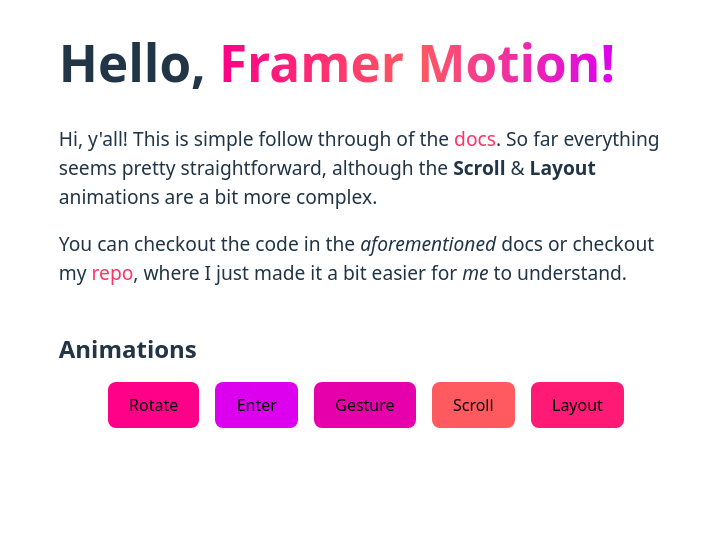
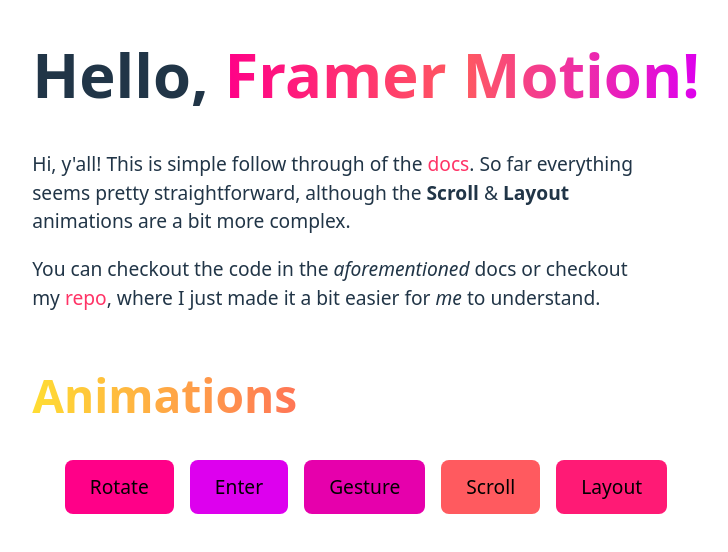
Before and after one commit to JoleneKearse/framer-motion, a React (Vite) app: page / in a window 1280 px wide. Shown: the top 552 px of the page, without its empty margins (274-1002 px from the left). Built offline with nearby package versions, Linux system fonts and the light colour scheme.

Commit message:
feat: add scroll into view when buttons clicked

```diff
--- a/src/App.tsx
+++ b/src/App.tsx
@@ -1,4 +1,4 @@
-import { useState } from "react";
+import { useState, useRef, useEffect } from "react";
 
 import ButtonsBox from "./components/ButtonsBox";
 import Button from "./components/Button";
@@ -13,9 +13,21 @@
 
 export default function App() {
   const [activeAction, setActiveAction] = useState<Action>(null);
+  const animationBoxRef = useRef<HTMLDivElement>(null);
+
   const handleClick = (action: ActionType) => {
     setActiveAction(action);
   };
+
+  // Scroll to animation box when activeAction changes
+  useEffect(() => {
+    if (activeAction && animationBoxRef.current) {
+      animationBoxRef.current.scrollIntoView({
+        behavior: "smooth",
+        block: "start",
+      });
+    }
+  }, [activeAction]);
 
   return (
     <>
@@ -47,7 +59,7 @@
         , where I just made it a bit easier for <i>me</i> to understand.
       </p>
       <main>
-        <h2>Animations</h2>
+        <h2 className="subtitle-gradient-1">Animations</h2>
         <ButtonsBox>
           <Button
             label="Rotate"
@@ -80,7 +92,7 @@
             handleClick={handleClick}
           />
         </ButtonsBox>
-        <AnimationBox>
+        <AnimationBox ref={animationBoxRef} isActive={!!activeAction}>
           {activeAction === "rotate" && <Rotate />}
           {activeAction === "enter" && <Enter />}
           {activeAction === "gesture" && <Gesture />}
--- a/src/components/AnimationBox.tsx
+++ b/src/components/AnimationBox.tsx
@@ -1,9 +1,24 @@
+import { forwardRef } from "react";
+
 type AnimationBoxProps = {
   children: React.ReactNode;
+  isActive: boolean;
 };
 
-const AnimationBox = ({ children }: AnimationBoxProps) => {
-  return <div className="animation-box">{children}</div>;
-};
+const AnimationBox = forwardRef<HTMLDivElement, AnimationBoxProps>(
+  ({ children, isActive }, ref) => {
+    return (
+      <div
+        ref={ref}
+        className="animation-box"
+        style={{ height: isActive ? "500px" : "0" }}
+      >
+        {children}
+      </div>
+    );
+  }
+);
+
+AnimationBox.displayName = "AnimationBox";
 
 export default AnimationBox;
--- a/src/index.css
+++ b/src/index.css
@@ -1,5 +1,5 @@
 :root {
-   --pink-hot: #ff0088;
+  --pink-hot: #ff0088;
   --salmon-vibe: #ff5a5f;
   --magenta-deep: #dd00ee;
   --pink-light: #ff33aa;
@@ -7,10 +7,12 @@
   --pink-bright: #ff66b2;
   --magenta-royal: #e600ac;
   --pink-warm: #ff1a75;
+  --yellow-school-bus: #ffdd33;
 
   font-family: system-ui, Avenir, Helvetica, Arial, sans-serif;
   line-height: 1.5;
   font-weight: 400;
+  font-size: 1.2em;
 
   color-scheme: light dark;
   color: rgba(255, 255, 255, 0.87);
@@ -54,6 +56,10 @@
   font-size: 3.2em;
 }
 
+h2 {
+  font-size: 2.4em;
+}
+
 .title-gradient {
   background: linear-gradient(90deg, #ff0088, #ff5a5f, #dd00ee);
   background-clip: text;
@@ -61,8 +67,19 @@
   -webkit-text-fill-color: transparent;
 }
 
+.subtitle-gradient-1 {
+  background: linear-gradient(
+    90deg,
+    var(--yellow-school-bus),
+    var(--salmon-vibe),
+    var(--pink-fresh)
+  );
+  background-clip: text;
+  -webkit-background-clip: text;
+  -webkit-text-fill-color: transparent;
+}
+
 p {
-  font-size: 1.2em;
   text-wrap: pretty;
   max-width: 32em;
 }
@@ -84,7 +101,7 @@
 .animation-box {
   display: flex;
   width: full;
-  height: 500px;
+  height: auto;
   flex-wrap: wrap;
   justify-content: center;
   align-items: center;
```
